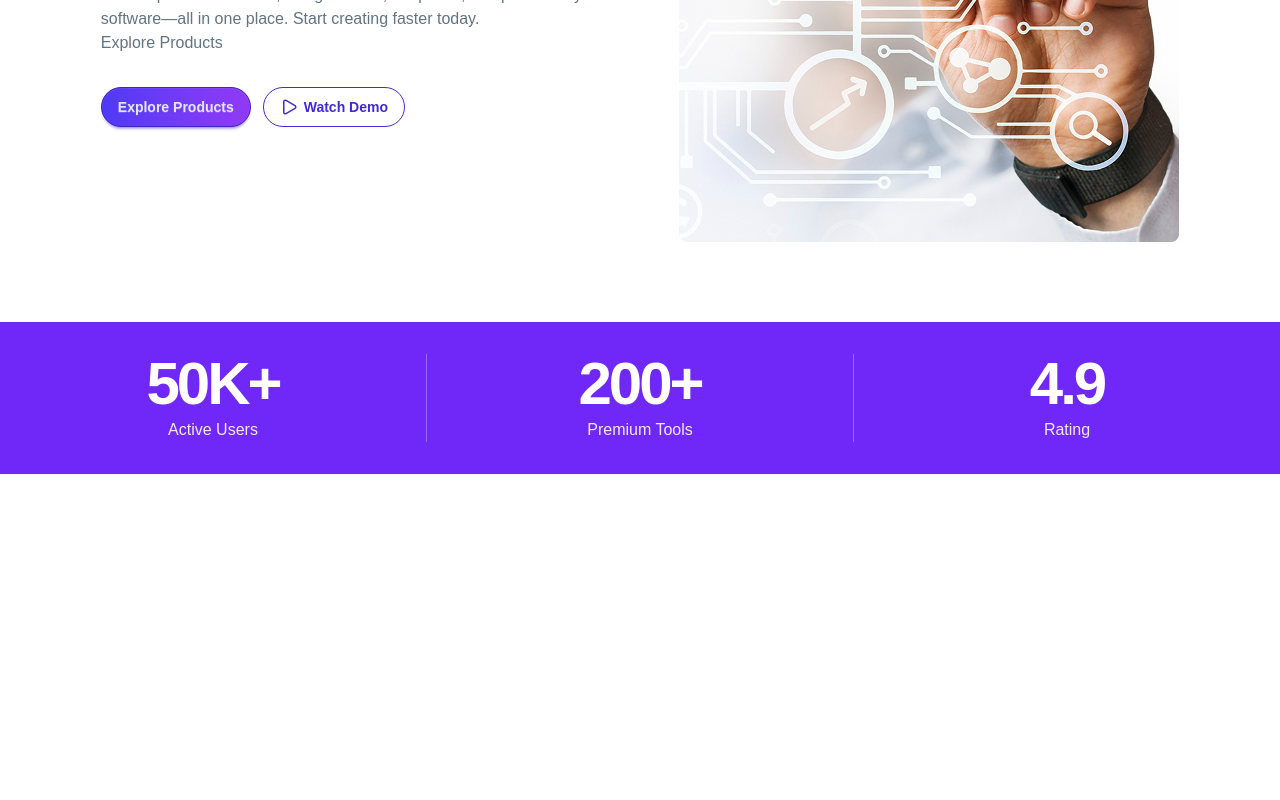
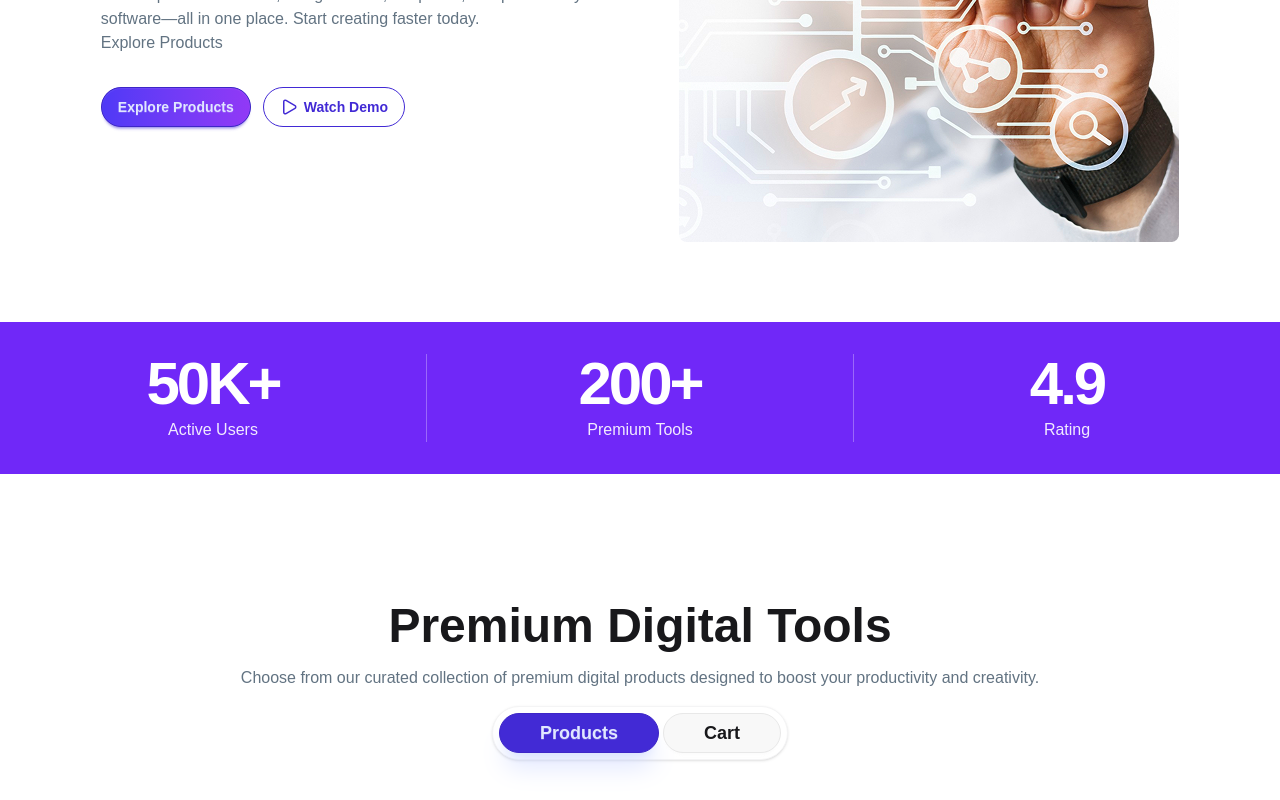
Before and after one commit to rupesh-saha/A06-DigiTools, a React (Vite) app: page / in a window 1280 px wide. Shown: the part 493-1293 px from the top of the page. Before the commit the page ends 1095 px from the top, so only its background shows below. Built offline with nearby package versions, Linux system fonts and the light colour scheme.

Commit message:
toggle btn done

```diff
--- a/src/App.jsx
+++ b/src/App.jsx
@@ -1,15 +1,19 @@
-
+import { useState } from 'react'
 import './App.css'
 import HeroCover from './components/HeroCover/HeroCover'
 import NavBar from './components/NavBar/NavBar'
+import ToggleSection from './components/ToggleSection/ToggleSection'
+
+
 
 function App() {
-
+  const [toggle, setToggle] = useState("product");
 
   return (
     <>
       <NavBar></NavBar>
       <HeroCover></HeroCover>
+      <ToggleSection toggle={toggle} setToggle={setToggle}></ToggleSection>
 
     </>
   )
--- a/src/components/HeroCover/HeroCover.jsx
+++ b/src/components/HeroCover/HeroCover.jsx
@@ -29,7 +29,7 @@ const HeroCover = () => {
 
       </section>
 
-      <section className="bg-[#7028f8] py-6 md:py-8 mb-32">
+      <section className="bg-[#7028f8] py-6 md:py-8 mb-14 md:mb-32">
         <div className="w-full mx-auto flex flex-col md:flex-row items-center justify-center gap-10 md:gap-0">
 
           <div className="flex flex-col items-center text-center md:flex-1 md:border-r border-white/30">
--- /dev/null
+++ b/src/components/ToggleSection/ToggleSection.jsx
@@ -0,0 +1,36 @@
+import React from 'react';
+
+const ToggleSection = ({toggle, setToggle}) => {
+
+  const manageToggle = (value) => {
+    if (value === "product") {
+      setToggle("product");
+      console.log(value);
+    }
+    else {
+      setToggle("cart")
+      console.log(value);
+    }
+  }
+
+  return (
+    <div className="space-y-4 lg:max-w-[88%] mx-auto flex flex-col items-center mb-10">
+
+      <h1 className="font-extrabold text-5xl text-center">Premium Digital Tools</h1>
+
+      <p className="text-medium text-[#627382] text-center">Choose from our curated collection of premium digital products designed to boost your productivity and creativity.</p>
+
+      <div className="inline-flex items-center bg-white border border-zinc-100 rounded-full p-1.5 shadow-sm">
+        <button onClick={()=> manageToggle("product")} className={`${toggle === "product" ? "btn-primary btn" : "btn"} px-10 py-3 rounded-full font-bold text-lg shadow-xl shadow-indigo-200/50 mr-1`}>
+          Products
+        </button>
+        <button onClick={()=> manageToggle("cart")} className={`${toggle === "cart" ? "btn-primary btn" : "btn"} px-10 py-3 rounded-full font-bold text-lg`}>
+          Cart
+        </button>
+      </div>
+
+    </div>
+  );
+};
+
+export default ToggleSection;
```
